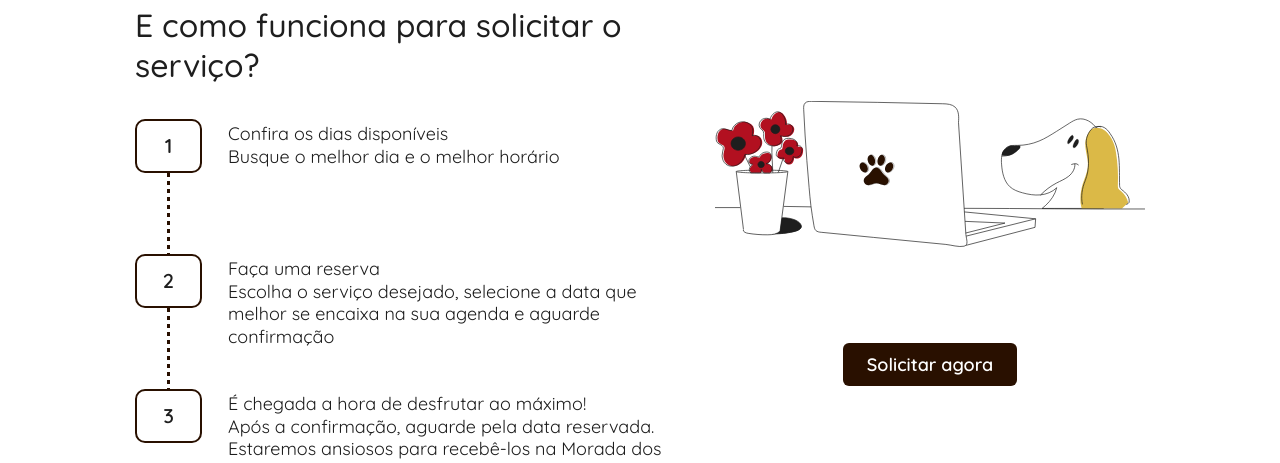
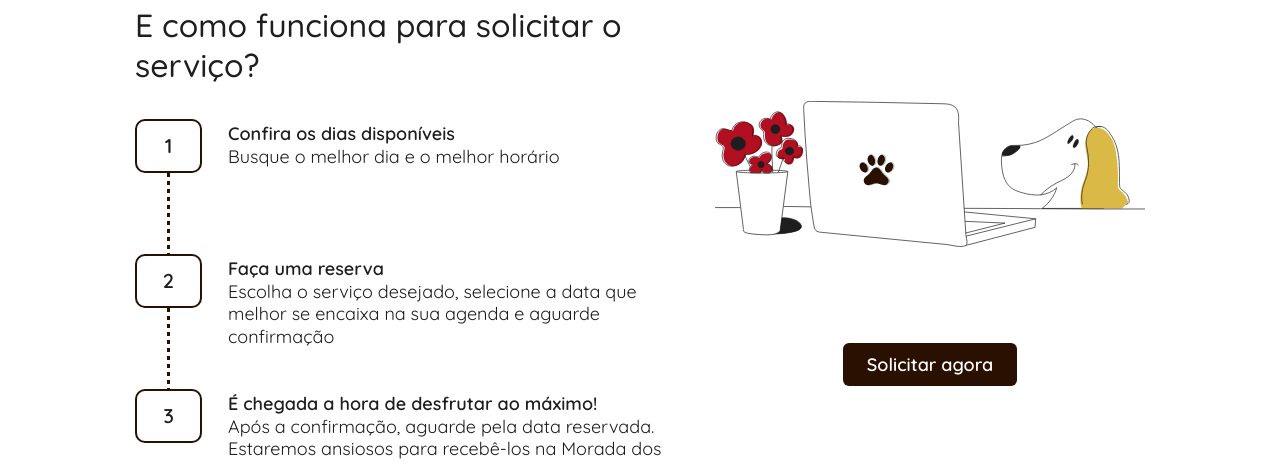
Before and after one commit to YvesCesar/morada_dos_pets_frontend, a Vue app: page /servicos in a window 1280 px wide. Shown: the part 1700-2163 px from the top of the page. Built offline with nearby package versions, Linux system fonts and the light colour scheme; the HTML template or start-up script is replaced by a standard one; a web font is replaced by a local one.

Commit message:
Fix tutorial step title font-weight

```diff
--- a/src/components/sections/servicos/TutorialSection.vue
+++ b/src/components/sections/servicos/TutorialSection.vue
@@ -126,7 +126,7 @@ import { tutorialSteps } from '@/data/tutorialSteps'
 
 .tutorial__step-title {
   font-size: var(--text-base);
-  font-weight: var(--font-regular);
+  font-weight: var(--font-semibold);
   color: var(--color-text);
   line-height: 1.25;
 }
```
